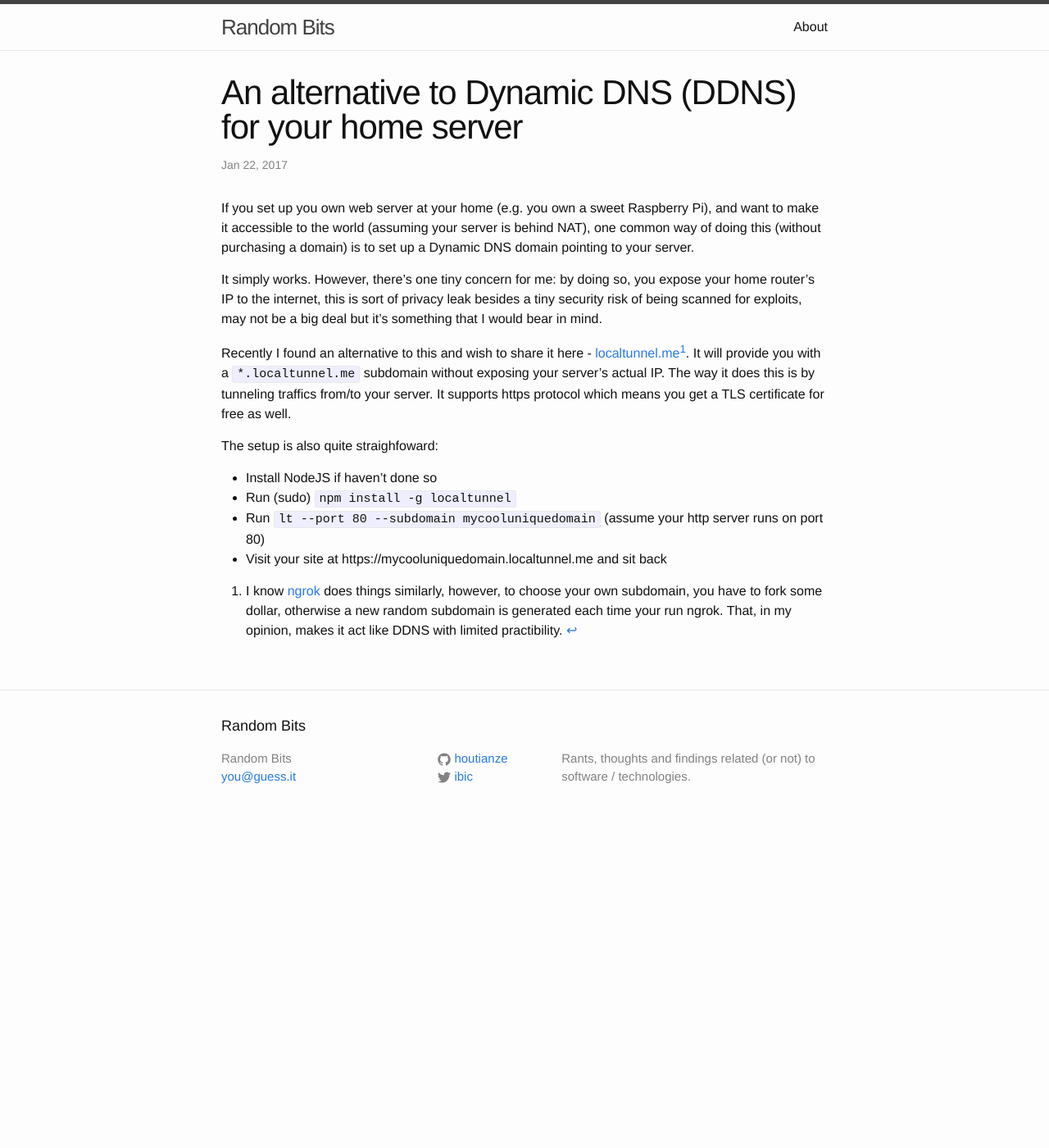
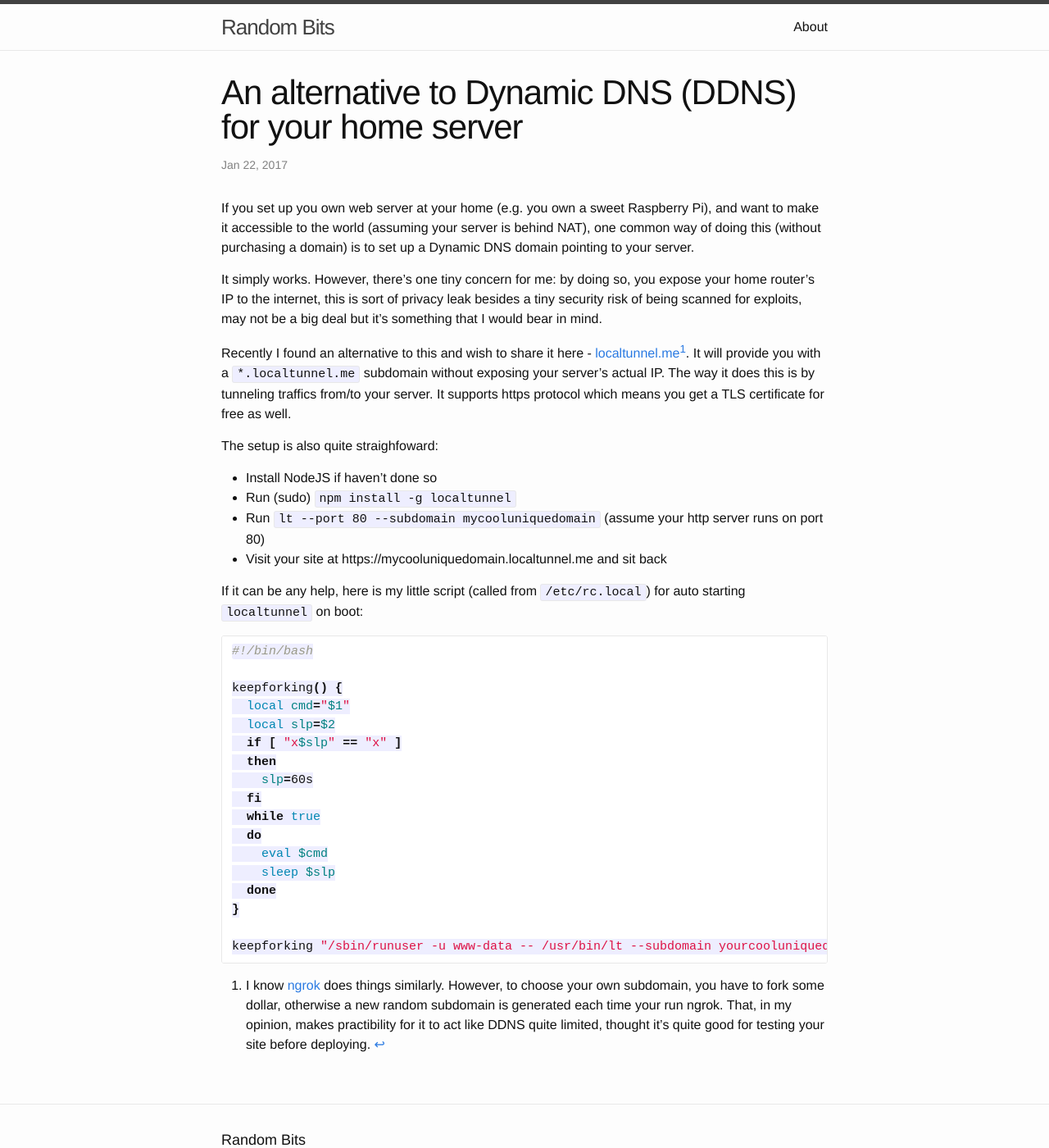
Before and after one commit to houtianze/houtianze.github.io, a Jekyll site: the page built from _posts/2017-01-22-ddns-alternative.markdown, in a window 1280 px wide and 1400 px high. Shown: the whole window at 82% size. Built offline with Jekyll 4.4.1, drawn with Linux system fonts in a browser that asks for light colours.

Commit message:
Add my my auto-start script snippet

```diff
--- a/_posts/2017-01-22-ddns-alternative.markdown
+++ b/_posts/2017-01-22-ddns-alternative.markdown
@@ -17,4 +17,26 @@ The setup is also quite straighfoward:
 - Run `lt --port 80 --subdomain mycooluniquedomain` (assume your http server runs on port 80)
 - Visit your site at https://mycooluniquedomain.localtunnel.me and sit back
 
-[^1]: I know [ngrok](https://ngrok.com/) does things similarly, however, to choose your own subdomain, you have to fork some dollar, otherwise a new random subdomain is generated each time your run ngrok. That, in my opinion, makes it act like DDNS with limited practibility.
+If it can be any help, here is my little script (called from `/etc/rc.local`) for auto starting `localtunnel` on boot:
+
+~~~ bash
+#!/bin/bash
+
+keepforking() {
+  local cmd="$1"
+  local slp=$2
+  if [ "x$slp" == "x" ]
+  then
+    slp=60s
+  fi
+  while true
+  do
+    eval $cmd
+    sleep $slp
+  done
+}
+
+keepforking "/sbin/runuser -u www-data -- /usr/bin/lt --subdomain yourcooluniquedomain --port 80" 5m
+~~~
+
+[^1]: I know [ngrok](https://ngrok.com/) does things similarly. However, to choose your own subdomain, you have to fork some dollar, otherwise a new random subdomain is generated each time your run ngrok. That, in my opinion, makes practibility for it to act like DDNS quite limited, thought it's quite good for testing your site before deploying.
```
